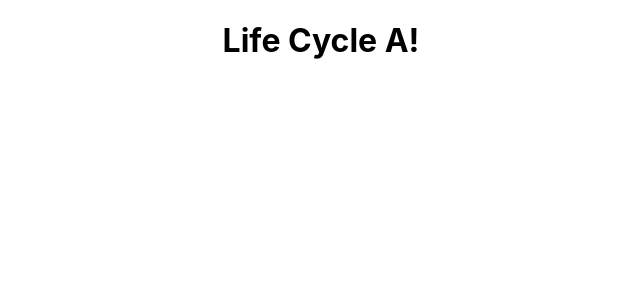
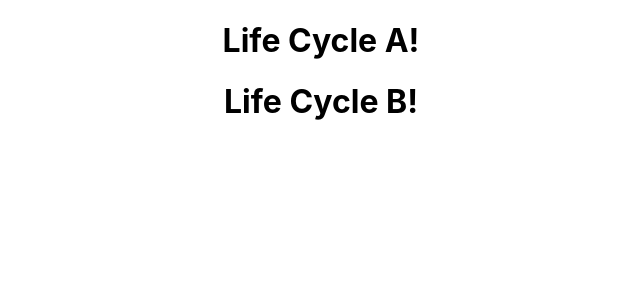
Before and after one commit to sujeewakabeysinghe/React-Basic, a React (Create React App) app: page / in a window 1280 px wide. Shown: the top 300 px of the page, without its empty margins (319-959 px from the left). Built offline with nearby package versions, Linux system fonts and the light colour scheme.

Commit message:
Mounting Lifecycle

```diff
--- a/src/components/nextTen/lifeCycleA.js
+++ b/src/components/nextTen/lifeCycleA.js
@@ -1,4 +1,5 @@
 import React, { Component } from 'react'
+import LifeCycleB from './lifeCycleB'
 
 class lifeCycleA extends Component {
     constructor(props) {
@@ -23,7 +24,10 @@ class lifeCycleA extends Component {
         console.log('Life Cycle A render!')
         return (
             <div>
-                <h1>Life Cycle A!</h1>
+                <div>
+                    <h1>Life Cycle A!</h1>
+                </div>
+                <LifeCycleB/>
             </div>
         )
     }
--- /dev/null
+++ b/src/components/nextTen/lifeCycleB.js
@@ -0,0 +1,32 @@
+import React, { Component } from 'react'
+
+class lifeCycleB extends Component {
+    constructor(props) {
+        super(props)
+
+        this.state = {
+             name:'John'
+        }
+        console.log('Life Cycle B constructor!');
+    }
+
+    static getDerivedStateFromProps(props, state){
+        console.log('Life Cycle B getDerivedStateFromProps!')
+        return null
+    }
+
+    componentDidMount(){
+        console.log('Life Cycle B componentDidMount!')
+    }
+
+    render() {
+        console.log('Life Cycle B render!')
+        return (
+            <div>
+                <h1>Life Cycle B!</h1>
+            </div>
+        )
+    }
+}
+
+export default lifeCycleB
```
